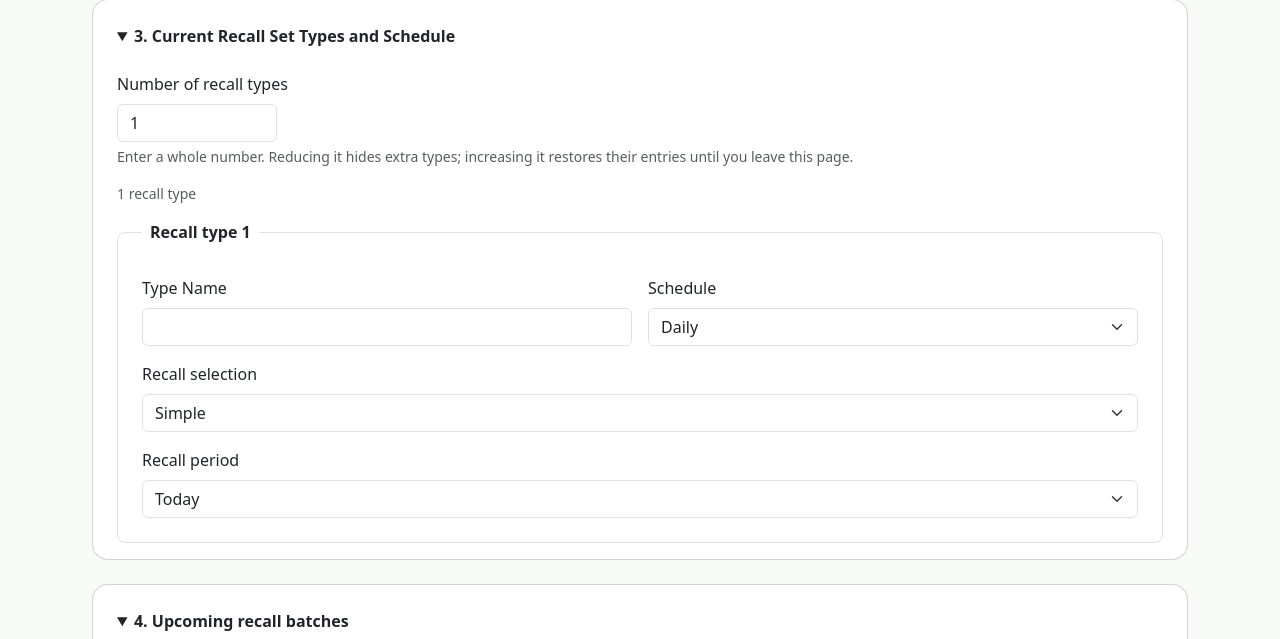
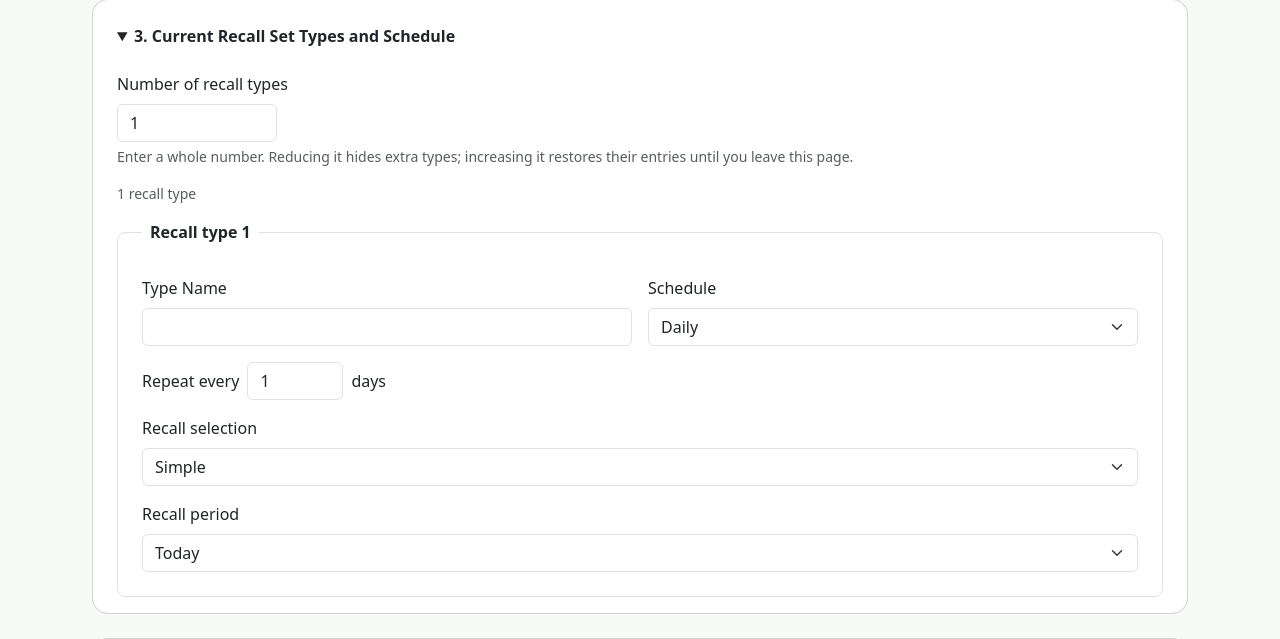
Before and after one commit to mattmasel/AutoChef, a Flask app: page /checklist in a window 1280 px wide. Shown: the part 760-1399 px from the top of the page. Run offline with Flask 3, Linux system fonts and the light colour scheme; some libraries are stand-ins or nearby versions.

Commit message:
Recall Schedule Changes
Added additional recall schedule settings into the checklist

```diff
--- a/flaskr/static/css/style.css
+++ b/flaskr/static/css/style.css
@@ -40,3 +40,8 @@ body { background: var(--chef-page); }
 /* TicketChef shares AutoChef's Bootstrap theme and green accent. */
 .ticketchef-output { line-height: 1.65; min-height: 22rem; resize: vertical; }
 .ticketchef-steps { white-space: pre-wrap; overflow-wrap: anywhere; }
+
+/* Flexible multi-select recall schedules. */
+.schedule-options { display: grid; grid-template-columns: repeat(auto-fit, minmax(8rem, 1fr)); gap: .5rem 1rem; }
+.schedule-numbers { grid-template-columns: repeat(auto-fit, minmax(4rem, 1fr)); }
+.schedule-interval { width: 6rem; }
--- a/flaskr/static/js/agent-output.js
+++ b/flaskr/static/js/agent-output.js
@@ -28,6 +28,7 @@
       document.getElementById(id).dispatchEvent(new Event("change", { bubbles: true }));
     }
     const modify = document.getElementById("job-type").value === "modify";
+    form.querySelectorAll("[data-recall]").forEach(entry => window.AutoChefSchedule.update(entry));
     const fields = [...form.querySelectorAll("input, select")].filter(field =>
       !field.matches(":disabled") && /^(recall_count|requested_recall_count|recalls\[|requested_recalls\[|requested_ranges\[|batches\[.*\[date\])/.test(field.name));
     function fail(message, field) {
@@ -81,9 +82,7 @@
       }
       for (let i = 0; i < count; i++) {
         const prefix = `${collection}[${i}]`;
-        let schedule = value(`${prefix}[schedule]`);
-        if (schedule === "Weekly") schedule += ` ${value(`${prefix}[weekday]`)}`;
-        if (schedule === "Monthly") schedule += ` ${value(`${prefix}[monthday]`)}`;
+        const schedule = window.AutoChefSchedule.format(data, prefix);
         let period = value(`${prefix}[period]`);
         if (value(`${prefix}[mode]`) === "Advanced") {
           period = condition(prefix, "first");
--- a/flaskr/static/js/checklist.js
+++ b/flaskr/static/js/checklist.js
@@ -167,12 +167,10 @@
     panel.disabled = !visible;
   }
 
-  function updateEntry(entry) {
-    const schedule = entry.querySelector('[data-field="schedule"]').value;
+  function updateEntry(entry, target) {
     const advanced = entry.querySelector('[data-field="mode"]').value === "Advanced";
     const and = entry.querySelector('[data-field="and"]');
-    showPanel(entry, "weekly", schedule === "Weekly");
-    showPanel(entry, "monthly", schedule === "Monthly");
+    window.AutoChefSchedule.update(entry, target);
     showPanel(entry, "simple", !advanced);
     showPanel(entry, "advanced", advanced);
     showPanel(entry, "second", advanced && and.checked);
@@ -214,7 +212,7 @@
   requestedContainer.addEventListener("input", syncRanges);
   requestedContainer.addEventListener("change", (event) => {
     const entry = event.target.closest("[data-recall]");
-    if (entry) updateEntry(entry);
+    if (entry) updateEntry(entry, event.target);
     syncRanges();
   });
   document.getElementById("requested-ranges").addEventListener("input", (event) => {
@@ -225,7 +223,7 @@
   container.addEventListener("input", () => { syncBatchNames(); syncRanges(); });
   container.addEventListener("change", (event) => {
     const entry = event.target.closest("[data-recall]");
-    if (entry) updateEntry(entry);
+    if (entry) updateEntry(entry, event.target);
     syncBatchNames();
     syncRanges();
   });
--- a/flaskr/static/js/output.js
+++ b/flaskr/static/js/output.js
@@ -25,6 +25,7 @@
       document.getElementById(id).dispatchEvent(new Event("change", { bubbles: true }));
     }
     // Only validate fields included in the testing output, not requested changes.
+    form.querySelectorAll("[data-recall]").forEach(entry => window.AutoChefSchedule.update(entry));
     const relevant = [...form.querySelectorAll("input, select")].filter((field) => {
       return !field.matches(":disabled") && /^(recall_count|period_count|recalls\[|batches\[|periods\[|Px\d|PostPx\d)/.test(field.name);
     });
@@ -85,9 +86,7 @@
     }
     for (let i = 0; i < total; i++) {
       const prefix = `recalls[${i}]`;
-      let schedule = value(`${prefix}[schedule]`);
-      if (schedule === "Weekly") schedule += ` ${value(`${prefix}[weekday]`)}`;
-      if (schedule === "Monthly") schedule += ` ${value(`${prefix}[monthday]`)}`;
+      const schedule = window.AutoChefSchedule.format(data, prefix);
       let period = value(`${prefix}[period]`);
       if (data.get(`${prefix}[mode]`) === "Advanced") {
         period = condition(prefix, "first");
--- /dev/null
+++ b/flaskr/static/js/recall-schedule.js
@@ -0,0 +1,55 @@
+/* Shared controls and wording for current and requested recall schedules. */
+(() => {
+  "use strict";
+  function update(entry, target) {
+    const schedule = entry.querySelector('[data-field="schedule"]').value;
+    const mode = entry.querySelector('input[name$="[monthly_mode]"]:checked').value;
+    const panels = {
+      daily: schedule === "Daily", weekly: schedule === "Weekly",
+      monthly: schedule === "Monthly",
+      "monthly-numbers": schedule === "Monthly" && mode === "numbers",
+      "monthly-pattern": schedule === "Monthly" && mode === "on"
+    };
+    Object.entries(panels).forEach(([name, active]) => {
+      const panel = entry.querySelector(`[data-panel="${name}"]`);
+      panel.hidden = panel.disabled = !active;
+    });
+    const days = [...entry.querySelectorAll('[data-schedule-group="monthly_weekdays"] input')];
+    const all = entry.querySelector("[data-select-all-days]");
+    if (target === all) days.forEach(day => { day.checked = all.checked; });
+    const selected = days.filter(day => day.checked).length;
+    all.checked = selected === days.length;
+    all.indeterminate = selected > 0 && selected < days.length;
+    const activeGroups = new Set(schedule === "Weekly" ? ["weekdays"] : schedule === "Monthly"
+      ? ["months", ...(mode === "numbers" ? ["monthdays"] : ["ordinals", "monthly_weekdays"])] : []);
+    entry.querySelectorAll("[data-schedule-group]").forEach(group => {
+      const inputs = [...group.querySelectorAll("input")];
+      const error = activeGroups.has(group.dataset.scheduleGroup) && !inputs.some(input => input.checked)
+        ? "Select at least one option." : "";
+      inputs[0].setCustomValidity(error);
+      inputs[0].setAttribute("aria-invalid", String(Boolean(error)));
+      group.querySelector("[data-group-error]").textContent = error;
+    });
+  }
+
+  function format(data, prefix) {
+    const value = key => String(data.get(`${prefix}[${key}]`) ?? "");
+    const list = key => data.getAll(`${prefix}[${key}]`).join(", ");
+    const schedule = value("schedule");
+    if (schedule === "Daily" || schedule === "Weekly") {
+      const daily = schedule === "Daily";
+      const interval = value(daily ? "daily_interval" : "weekly_interval");
+      const unit = daily ? "day" : "week";
+      return `${schedule} - Repeat every ${interval} ${unit}${Number(interval) === 1 ? "" : "s"}` +
+        (daily ? "" : ` on ${list("weekdays")}`);
+    }
+    if (schedule === "Monthly") {
+      const months = data.getAll(`${prefix}[months]`).length === 12 ? "Every month" : list("months");
+      return `Monthly - ${months} - ` + (value("monthly_mode") === "numbers"
+        ? `Day Number(s): ${list("monthdays")}`
+        : `On: ${list("ordinals")}; Days: ${list("monthly_weekdays")}`);
+    }
+    return schedule;
+  }
+  window.AutoChefSchedule = { update, format };
+})();
--- a/flaskr/templates/checklist.html
+++ b/flaskr/templates/checklist.html
@@ -29,6 +29,69 @@
 </div>
 {% endmacro %}
 
+{% macro schedule_checks(prefix, collection, key, title, options, selected=[]) %}
+<fieldset class="mb-3" data-schedule-group="{{ key }}">
+  <legend class="fs-6">{{ title }}</legend>
+  <div class="schedule-options{% if key == 'monthdays' %} schedule-numbers{% endif %}">
+    {% for option in options %}
+    <div class="form-check">
+      <input class="form-check-input" type="checkbox" id="{{ prefix }}-__INDEX__-{{ key }}-{{ loop.index }}" name="{{ collection }}[__INDEX__][{{ key }}]" value="{{ option }}"{% if option in selected %} checked{% endif %}>
+      <label class="form-check-label" for="{{ prefix }}-__INDEX__-{{ key }}-{{ loop.index }}">{{ option }}</label>
+    </div>
+    {% endfor %}
+  </div>
+  <div class="small text-danger mt-2" data-group-error aria-live="polite"></div>
+</fieldset>
+{% endmacro %}
+
+{% macro schedule_fields(prefix, collection) %}
+{% set weekdays = ['Sunday', 'Monday', 'Tuesday', 'Wednesday', 'Thursday', 'Friday', 'Saturday'] %}
+{% set months = ['January', 'February', 'March', 'April', 'May', 'June', 'July', 'August', 'September', 'October', 'November', 'December'] %}
+<fieldset data-panel="daily" class="mb-3">
+  <div class="d-flex flex-wrap align-items-center gap-2">
+    <label for="{{ prefix }}-__INDEX__-daily-interval">Repeat every</label>
+    <input class="form-control schedule-interval" type="number" min="1" step="1" value="1" required id="{{ prefix }}-__INDEX__-daily-interval" name="{{ collection }}[__INDEX__][daily_interval]" aria-label="Repeat every number of days">
+    <span>days</span>
+  </div>
+</fieldset>
+<fieldset data-panel="weekly" class="mb-3" hidden disabled>
+  <div class="d-flex flex-wrap align-items-center gap-2 mb-3">
+    <label for="{{ prefix }}-__INDEX__-weekly-interval">Repeat every</label>
+    <input class="form-control schedule-interval" type="number" min="1" step="1" value="1" required id="{{ prefix }}-__INDEX__-weekly-interval" name="{{ collection }}[__INDEX__][weekly_interval]" aria-label="Repeat every number of weeks">
+    <span>weeks on</span>
+  </div>
+  {{ schedule_checks(prefix, collection, 'weekdays', 'Days of the week', weekdays, ['Monday']) }}
+</fieldset>
+<fieldset data-panel="monthly" class="mb-3" hidden disabled>
+  {{ schedule_checks(prefix, collection, 'months', 'Months', months, months) }}
+  <fieldset class="mb-3">
+    <legend class="fs-6">Monthly timing</legend>
+    <div class="d-flex flex-wrap gap-4">
+      <div class="form-check">
+        <input class="form-check-input" type="radio" id="{{ prefix }}-__INDEX__-monthly-number" name="{{ collection }}[__INDEX__][monthly_mode]" value="numbers" checked aria-controls="{{ prefix }}-__INDEX__-monthly-numbers">
+        <label class="form-check-label" for="{{ prefix }}-__INDEX__-monthly-number">Day Number(s)</label>
+      </div>
+      <div class="form-check">
+        <input class="form-check-input" type="radio" id="{{ prefix }}-__INDEX__-monthly-on" name="{{ collection }}[__INDEX__][monthly_mode]" value="on" aria-controls="{{ prefix }}-__INDEX__-monthly-pattern">
+        <label class="form-check-label" for="{{ prefix }}-__INDEX__-monthly-on">On</label>
+      </div>
+    </div>
+  </fieldset>
+  <fieldset data-panel="monthly-numbers" id="{{ prefix }}-__INDEX__-monthly-numbers">
+    {{ schedule_checks(prefix, collection, 'monthdays', 'Day Number(s)', (range(1, 32)|list) + ['Last'], [1]) }}
+    <p class="form-text">Last means the last calendar day of each selected month (28, 29, 30 or 31). It is separate from selecting day 31.</p>
+  </fieldset>
+  <fieldset data-panel="monthly-pattern" id="{{ prefix }}-__INDEX__-monthly-pattern" hidden disabled>
+    {{ schedule_checks(prefix, collection, 'ordinals', 'On', ['First', 'Second', 'Third', 'Fourth', 'Last'], ['First']) }}
+    <div class="form-check mb-3">
+      <input class="form-check-input" type="checkbox" id="{{ prefix }}-__INDEX__-all-monthly-days" data-select-all-days>
+      <label class="form-check-label" for="{{ prefix }}-__INDEX__-all-monthly-days">Select all days</label>
+    </div>
+    {{ schedule_checks(prefix, collection, 'monthly_weekdays', 'Days of the week', weekdays, ['Monday']) }}
+  </fieldset>
+</fieldset>
+{% endmacro %}
+
 {% macro recall_fields(prefix, collection, label) %}
   <fieldset class="border rounded-3 p-3 p-md-4" data-recall>
     <legend class="float-none w-auto px-2 fs-6 fw-semibold">{{ label }} __NUMBER__</legend>
@@ -40,23 +103,11 @@
       <div class="col-md-6">
         <label class="form-label" for="{{ prefix }}-__INDEX__-schedule">Schedule</label>
         <select class="form-select" id="{{ prefix }}-__INDEX__-schedule" name="{{ collection }}[__INDEX__][schedule]" data-field="schedule">
-          <option>Daily</option><option>Weekly</option><option>Monthly</option>
+          <option>Daily</option><option>Weekly</option><option>Monthly</option><option>One time</option>
         </select>
       </div>
     </div>
-    <fieldset data-panel="weekly" class="mb-3" hidden disabled>
-      <label class="form-label" for="{{ prefix }}-__INDEX__-weekday">Day of the week</label>
-      <select class="form-select" id="{{ prefix }}-__INDEX__-weekday" name="{{ collection }}[__INDEX__][weekday]">
-        {% for day in ['Monday', 'Tuesday', 'Wednesday', 'Thursday', 'Friday', 'Saturday', 'Sunday'] %}<option>{{ day }}</option>{% endfor %}
-      </select>
-    </fieldset>
-    <fieldset data-panel="monthly" class="mb-3" hidden disabled>
-      <label class="form-label" for="{{ prefix }}-__INDEX__-monthday">Day of the month</label>
-      <select class="form-select" id="{{ prefix }}-__INDEX__-monthday" name="{{ collection }}[__INDEX__][monthday]" aria-describedby="{{ prefix }}-__INDEX__-month-help">
-        {% for day in range(1, 32) %}<option>{{ day }}</option>{% endfor %}
-      </select>
-      <div class="form-text" id="{{ prefix }}-__INDEX__-month-help">For days 29–31, check how the existing automation handles shorter months.</div>
-    </fieldset>
+    {{ schedule_fields(prefix, collection) }}
     <label class="form-label" for="{{ prefix }}-__INDEX__-mode">Recall selection</label>
     <select class="form-select mb-3" id="{{ prefix }}-__INDEX__-mode" name="{{ collection }}[__INDEX__][mode]" data-field="mode">
       <option>Simple</option><option>Advanced</option>
@@ -303,6 +354,7 @@
 {% endblock %}
 
 {% block extra_js %}
+<script src="{{ url_for('static', filename='js/recall-schedule.js') }}" defer></script>
 <script src="{{ url_for('static', filename='js/checklist.js') }}" defer></script>
 <script src="{{ url_for('static', filename='js/output.js') }}" defer></script>
 <script src="{{ url_for('static', filename='js/agent-output.js') }}" defer></script>
```
Also changed, not shown: README.md.
